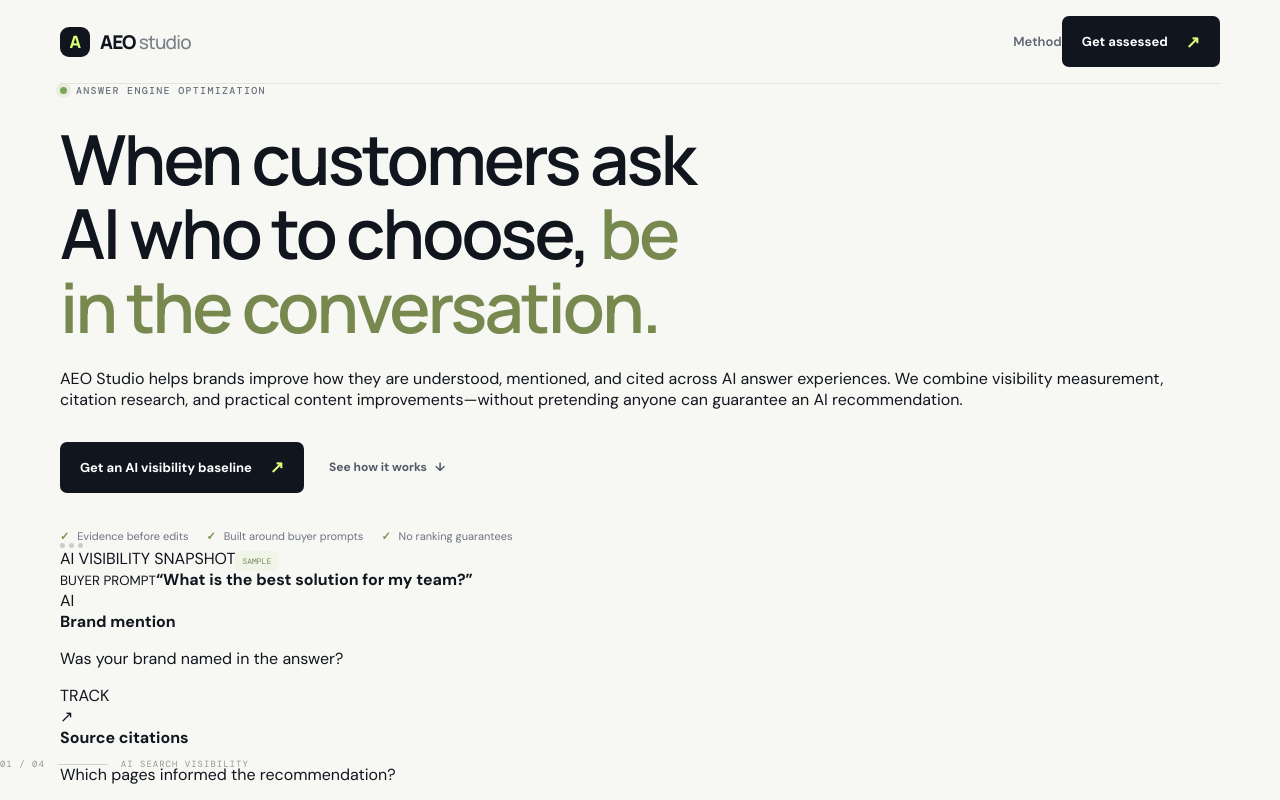
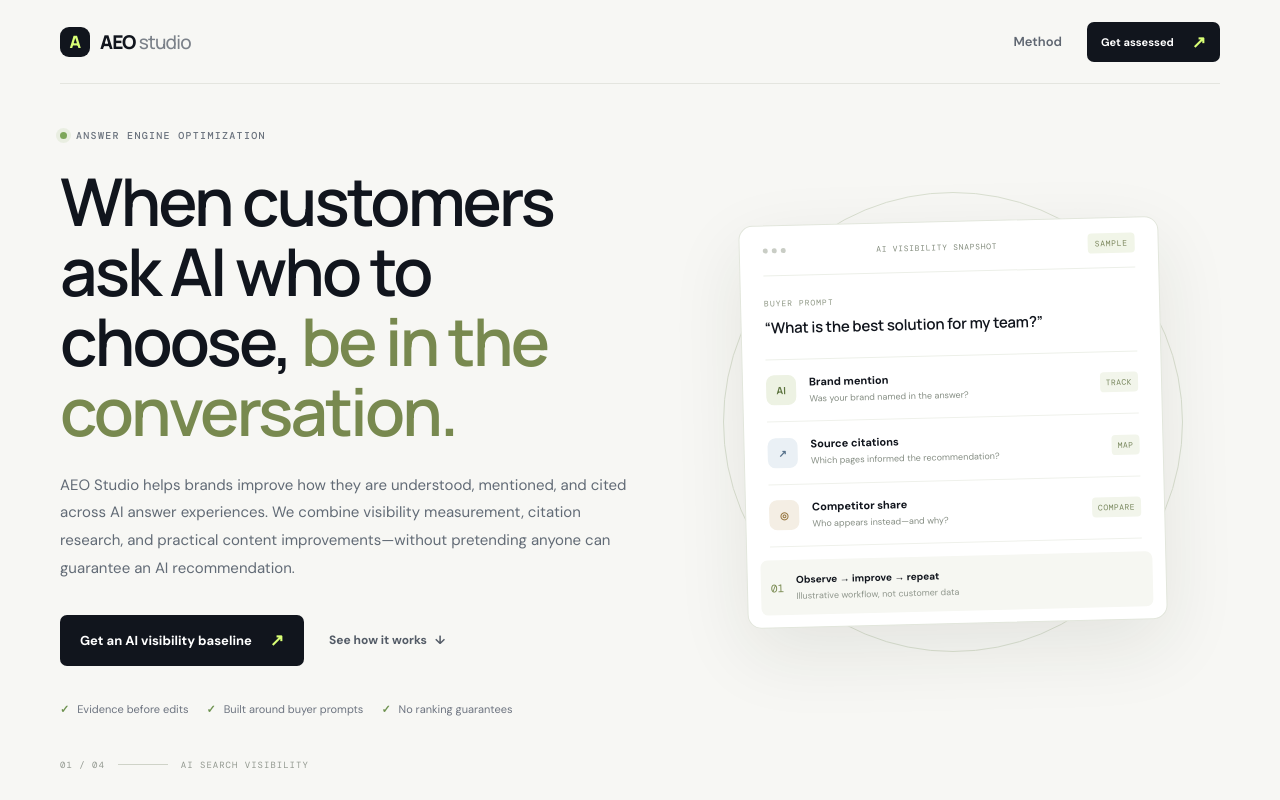
Before and after one commit to altairyash/chatgpt_playground, a Next.js app: page / in a window 1280 px wide. Shown: the top 800 px of the page. Built offline with nearby package versions, Linux system fonts and the light colour scheme.

Commit message:
Style AEO Studio service homepage

```diff
--- a/app/globals.css
+++ b/app/globals.css
@@ -137,3 +137,39 @@
 .guide-cta h2{margin-bottom:12px}
 .guide-cta p{margin-bottom:22px}
 @media(max-width:640px){.guide-article{padding-top:52px;padding-bottom:65px}.guide-article h1{font-size:43px;letter-spacing:-2px}.guide-lede{font-size:15px}.guide-section{padding:26px 0}.guide-cta{padding:23px}.guide-check{grid-template-columns:30px 1fr;gap:10px}}
+
+
+/* AEO Studio brand system */
+.aeonav-links{display:flex;align-items:center;gap:25px}
+.aeonav-links .button{min-height:40px;padding:0 14px;font-size:11px}
+.aeo-hero{position:relative;min-height:650px;display:grid;grid-template-columns:1.04fr .96fr;align-items:center;gap:48px;padding-top:45px;padding-bottom:85px}
+.aeo-hero h1{font-size:clamp(43px,5.15vw,67px);line-height:1.06;max-width:690px;margin:25px 0}
+.aeo-hero h1 em{font-style:normal;color:#78894f}
+.aeo-lede{font-size:15px;line-height:1.85;color:#626b76;max-width:570px}
+.aeo-visual{position:relative;min-height:450px;display:grid;place-items:center;isolation:isolate}
+.aeo-orbit{position:absolute;width:400px;height:400px;border-radius:50%;background:#e8ecdf;z-index:-2}
+.aeo-orbit:after{content:"";position:absolute;inset:-30px;border:1px solid #d9dfd0;border-radius:50%}
+.aeo-report{width:min(100%,420px);background:#fff;border:1px solid #e2e6dc;border-radius:14px;box-shadow:0 25px 75px #1e2a1617;padding:0 23px;transform:rotate(-1.4deg)}
+.aeo-report-top{height:50px;display:flex;align-items:center;justify-content:space-between;gap:12px;border-bottom:1px solid #ecefe8;font:8px 'DM Mono',monospace;letter-spacing:.7px;color:#828b7c}
+.aeo-question{padding:22px 0 19px;border-bottom:1px solid #edf0e9}
+.aeo-question small{display:block;font:8px 'DM Mono',monospace;letter-spacing:1px;color:#8b9481;margin-bottom:9px}
+.aeo-question strong{font:600 15px/1.5 Manrope,sans-serif;letter-spacing:-.2px}
+.aeo-answer{display:grid;grid-template-columns:32px 1fr auto;gap:11px;align-items:center;padding:15px 0;border-bottom:1px solid #eff1eb}
+.answer-avatar{width:30px;height:30px;border-radius:8px;display:grid;place-items:center;background:#edf2e3;color:#5e7540;font:700 10px Manrope,sans-serif}
+.answer-avatar.cite{background:#eaf0f5;color:#56718b}.answer-avatar.comp{background:#f4eee4;color:#94733c}
+.aeo-answer strong{font-size:11px;display:block}.aeo-answer p{font-size:9px;line-height:1.5;color:#858d83;margin:4px 0 0}
+.answer-tag{font:8px 'DM Mono',monospace;letter-spacing:.5px;color:#77865c;background:#f2f5eb;border-radius:4px;padding:5px 6px}
+.aeo-report-foot{display:flex;gap:12px;align-items:center;background:#f6f7f2;margin:13px -10px 12px;padding:13px 10px;border-radius:7px}
+.aeo-report-foot>span{font:11px 'DM Mono',monospace;color:#78894f}.aeo-report-foot strong{font-size:10px;display:block}.aeo-report-foot small{font-size:9px;color:#90978d;display:block;margin-top:4px}
+.aeo-process-intro{max-width:360px;color:#687169;font-size:13px;line-height:1.8;margin-top:20px}
+.request-form select{width:100%;height:46px;border:1px solid #e2e5dc;border-radius:6px;background:#fcfcfa;padding:0 13px;font-size:12px;color:#343a32;outline:none}
+.request-form select:focus{border-color:#a1b47c;box-shadow:0 0 0 3px #d9ff763b}
+.aeo-optional{font-weight:400;color:#92988e}
+.aeo-faq{padding-top:25px;padding-bottom:105px}
+.aeo-faq h2{font-size:clamp(36px,4vw,52px);margin:20px 0 35px}
+.aeo-faq h2 em{font-style:normal;color:#78894f}
+.aeo-faq-grid{display:grid;grid-template-columns:1fr 1fr;gap:0 50px;border-top:1px solid var(--line)}
+.aeo-faq-grid article{padding:23px 0;border-bottom:1px solid var(--line)}
+.aeo-faq-grid h3{font-size:14px;margin:0 0 9px}.aeo-faq-grid p{font-size:12px;line-height:1.8;color:#717a80;margin:0}
+@media(max-width:900px){.aeo-hero{grid-template-columns:1fr;gap:15px;padding-top:60px}.aeo-hero-copy{max-width:700px}.aeo-visual{min-height:440px}.aeo-orbit{width:350px;height:350px}}
+@media(max-width:640px){.aeonav-links{gap:12px}.aeonav-links .nav-link{display:none}.aeo-hero{padding-top:45px;padding-bottom:88px;min-height:0}.aeo-hero h1{font-size:45px;letter-spacing:-2.2px}.aeo-lede{font-size:14px}.aeo-visual{min-height:365px;margin:0 -7px}.aeo-orbit{width:270px;height:270px}.aeo-orbit:after{inset:-20px}.aeo-report{padding:0 15px;width:min(100%,360px)}.aeo-answer{grid-template-columns:29px 1fr auto;gap:8px}.aeo-faq{padding-top:0;padding-bottom:75px}.aeo-faq-grid{grid-template-columns:1fr}.aeo-faq h2{font-size:40px}}
```
